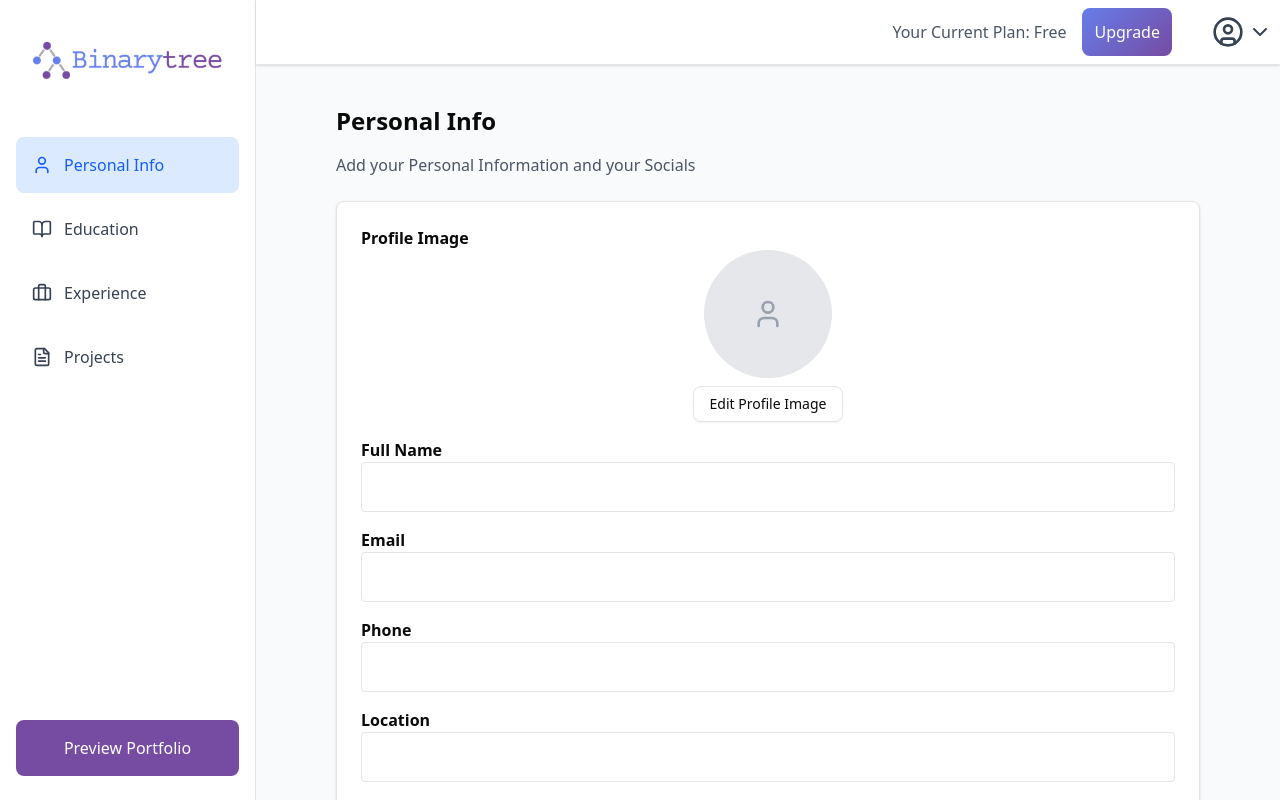
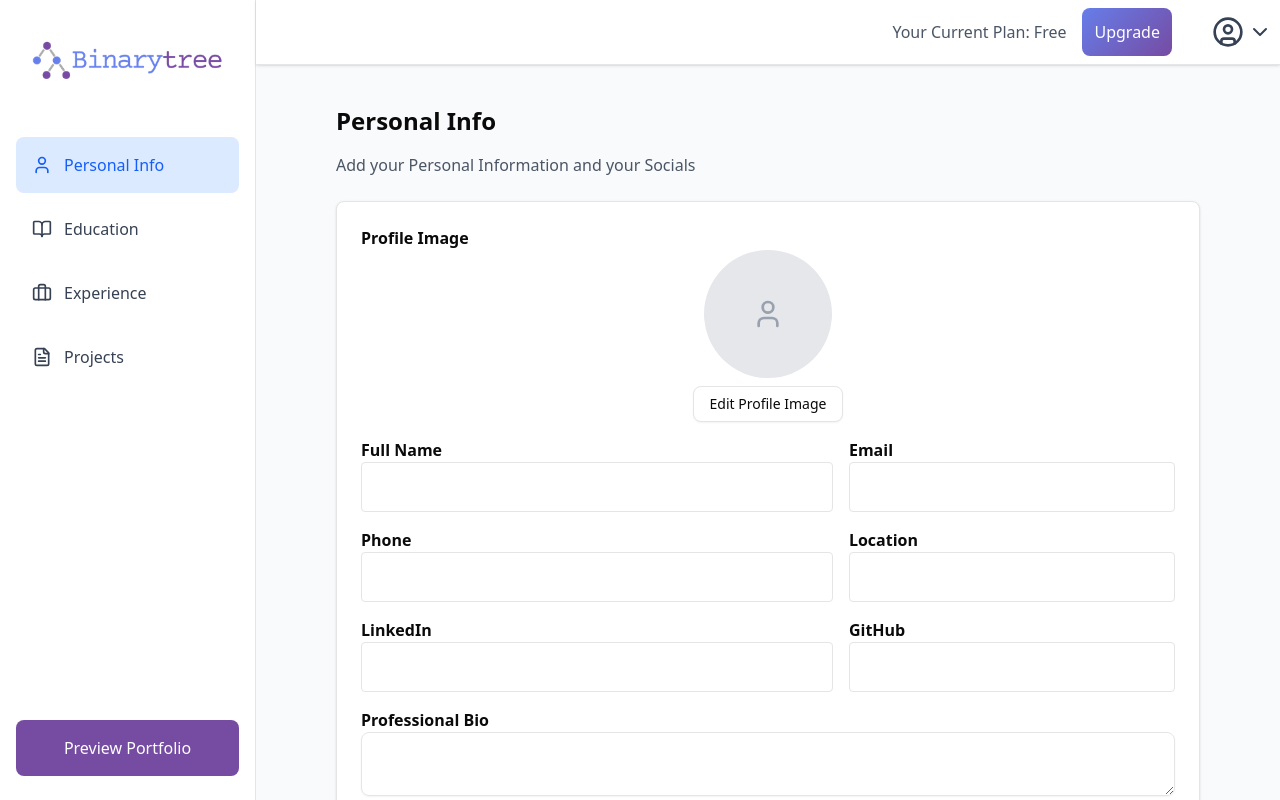
Before and after one commit to BinaryTree-WebBuilder/WebsiteBuilder, a Next.js app in the folder binarytree/: page /builder/sections/personalinfo in a window 1280 px wide. Built offline with nearby package versions, Linux system fonts and the light colour scheme; no server answers.

Commit message:
Update Personal Form

```diff
--- a/binarytree/app/builder/sections/personalinfo/page.tsx
+++ b/binarytree/app/builder/sections/personalinfo/page.tsx
@@ -90,12 +90,16 @@ useEffect(() => {
 
 
     <form onSubmit={handleSubmit} className="space-y-4 bg-white p-6 rounded-md border shadow-sm">
-        {/* Profile Image Upload */}
-        <div>
+
+      {/* Grid Container */}
+      <div className="grid grid-cols-1 md:grid-cols-2 gap-4">
+
+        {/* Profile Image Upload - full width (span 2 cols on md+) */}
+        <div className="md:col-span-2">
           <label className="text-md font-bold">Profile Image</label>
           <div className="text-center">
             {profileImagePreview ? (
-              <img src={profileImagePreview} alt="Profile Image Preview" className="w-32 h-32 mx-auto rounded-full mb-2" />
+              <img src={profileImagePreview} alt="Profile" className="w-32 h-32 mx-auto rounded-full mb-2" />
             ) : (
               <div className="w-32 h-32 rounded-full bg-gray-200 mx-auto flex items-center justify-center mb-2">
                 <User className="w-8 h-8 text-gray-400" />
@@ -107,8 +111,7 @@ useEffect(() => {
           </div>
         </div>
 
-        {/* Form Fields */}
-        <div className="grid grid-cols-1 md:grid-cols-2 gap-4">
+        {/* Two-column fields */}
         <div>
           <label className="text-md font-bold" htmlFor="full_name">Full Name</label>
           <input name="full_name" className="text-md w-full border p-3 rounded" value={formData.full_name} onChange={handleChange} required />
@@ -133,19 +136,23 @@ useEffect(() => {
           <label className="text-md font-bold" htmlFor="github_url">GitHub</label>
           <input name="github_url" className="text-md w-full border p-3 rounded" value={formData.github_url} onChange={handleChange} />
         </div>
-        </div>
 
-        <div>
+        {/* Bio - span full width */}
+        <div className="md:col-span-2">
           <label className="text-md font-bold" htmlFor="bio">Professional Bio</label>
           <Textarea name="bio" value={formData.bio} onChange={handleChange} rows={4} />
         </div>
 
-        <div className="text-center">
-          <Button className='w-1/2 p-8 bg-gradient-primary-2' type="submit" disabled={formState === 'loading'}>
+        {/* Submit Button - span full width */}
+        <div className="md:col-span-2 text-center">
+          <Button className="w-1/2 p-8 bg-gradient-primary-2" type="submit" disabled={formState === 'loading'}>
             {formState === 'loading' ? 'Saving...' : 'Save Info'}
           </Button>
         </div>
 
+        {/* Status messages */}
+        {formState !== 'idle' && (
+          <div className="md:col-span-2 text-center">
             {formState === 'success' && (
               <p className="text-green-600 mt-2">✅ Personal Info added successfully!</p>
             )}
@@ -155,7 +162,11 @@ useEffect(() => {
             {formState === 'loading' && (
               <p className="text-blue-600 mt-2">⏳ Saving...</p>
             )}
+          </div>
+        )}
+      </div>
     </form>
+
 
       {showImageModal && (
         <ProfileImageModal
```
Lines whose indentation alone changed are shown as unchanged.
